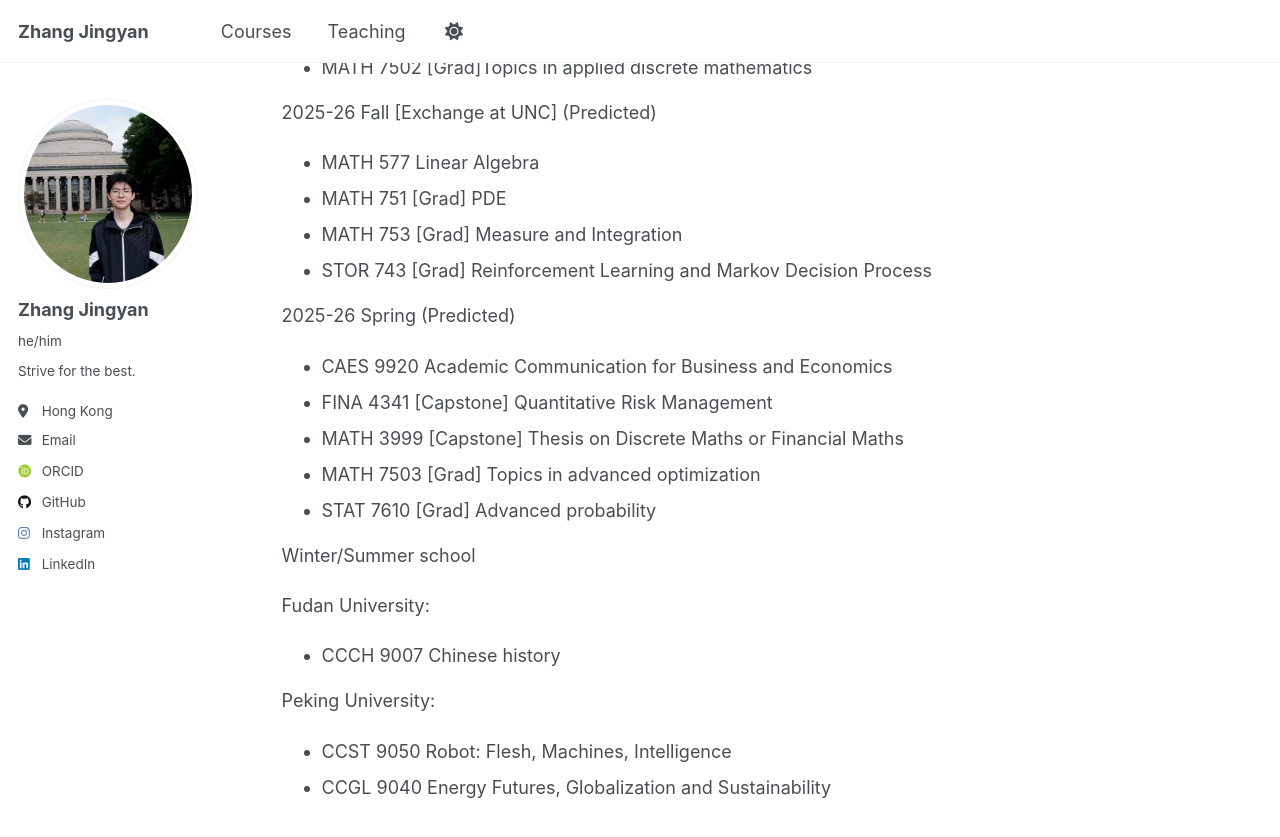
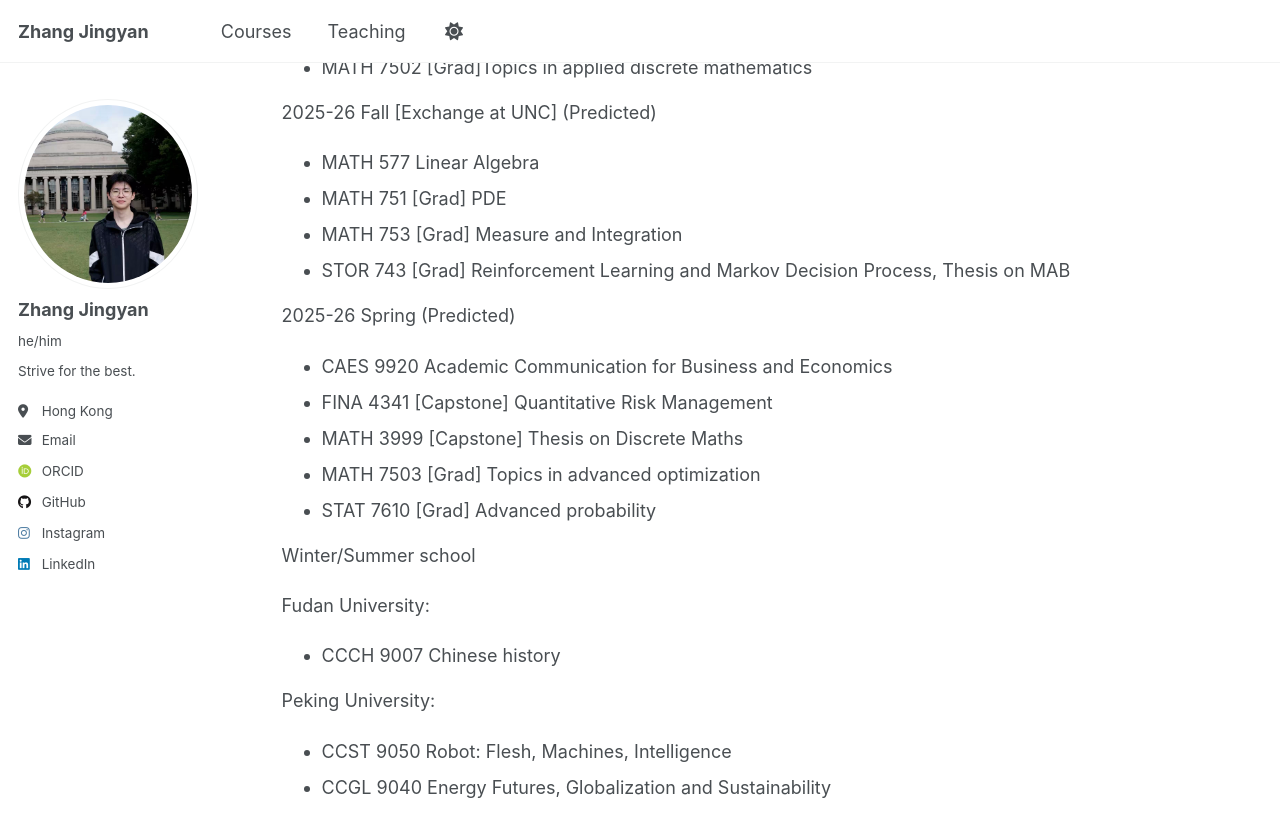
Before and after one commit to zjy-Felix/Felix, a Jekyll site: the page built from _courses/courses.md, in a window 1280 px wide and 900 px high, scrolled down 1749 px. Shown: the top 837 px of the window. Built offline with Jekyll 4.4.1, drawn with Linux system fonts in a browser that asks for light colours; some web fonts are replaced.

Commit message:
Update courses.md

```diff
--- a/_courses/courses.md
+++ b/_courses/courses.md
@@ -61,12 +61,12 @@ Here is a list of courses I have taken during my undergraduate studies at HKU.
 - MATH 577 Linear Algebra
 - MATH 751 [Grad] PDE
 - MATH 753 [Grad] Measure and Integration
-- STOR 743 [Grad] Reinforcement Learning and Markov Decision Process
+- STOR 743 [Grad] Reinforcement Learning and Markov Decision Process, Thesis on MAB
 
 2025-26 Spring (Predicted)
 - CAES 9920 Academic Communication for Business and Economics
 - FINA 4341 [Capstone] Quantitative Risk Management
-- MATH 3999 [Capstone] Thesis on Discrete Maths or Financial Maths
+- MATH 3999 [Capstone] Thesis on Discrete Maths
 - MATH 7503 [Grad] Topics in advanced optimization
 - STAT 7610 [Grad] Advanced probability
 
```
